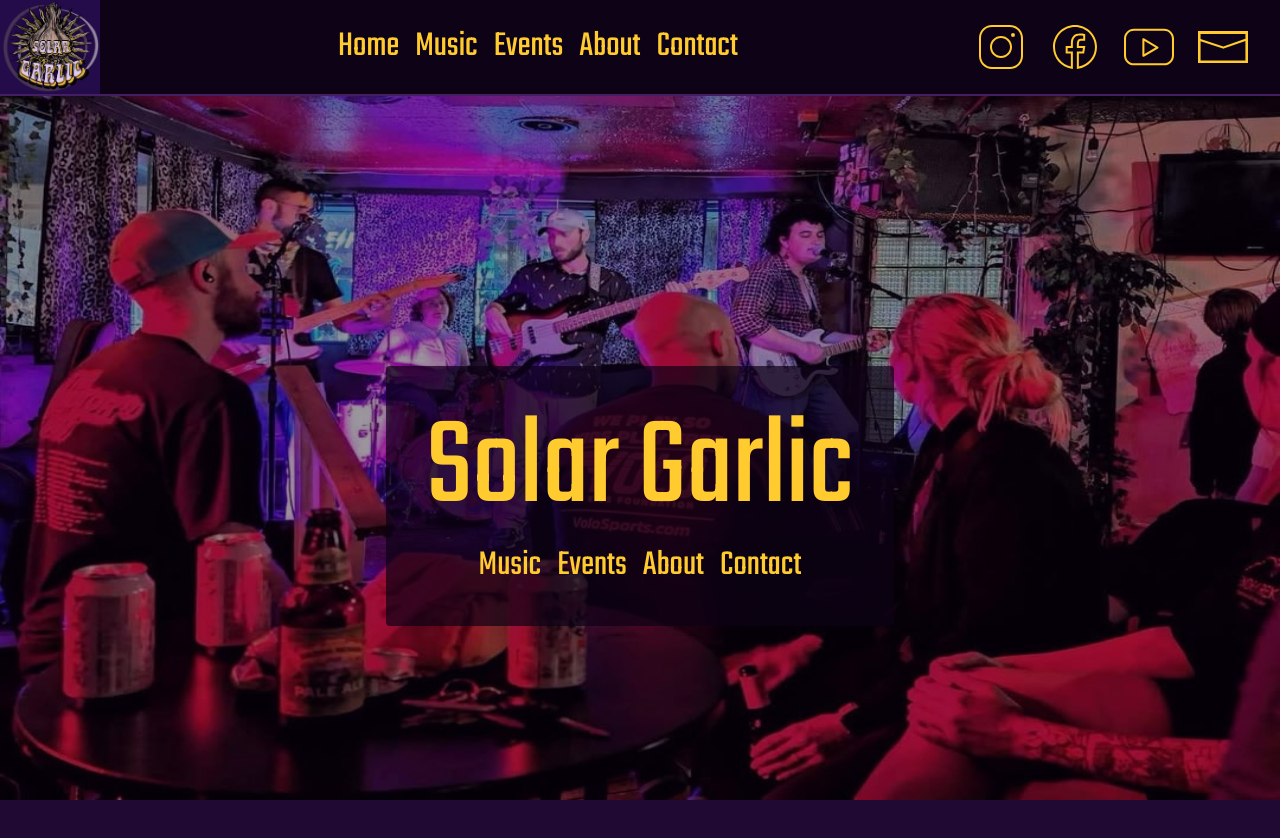
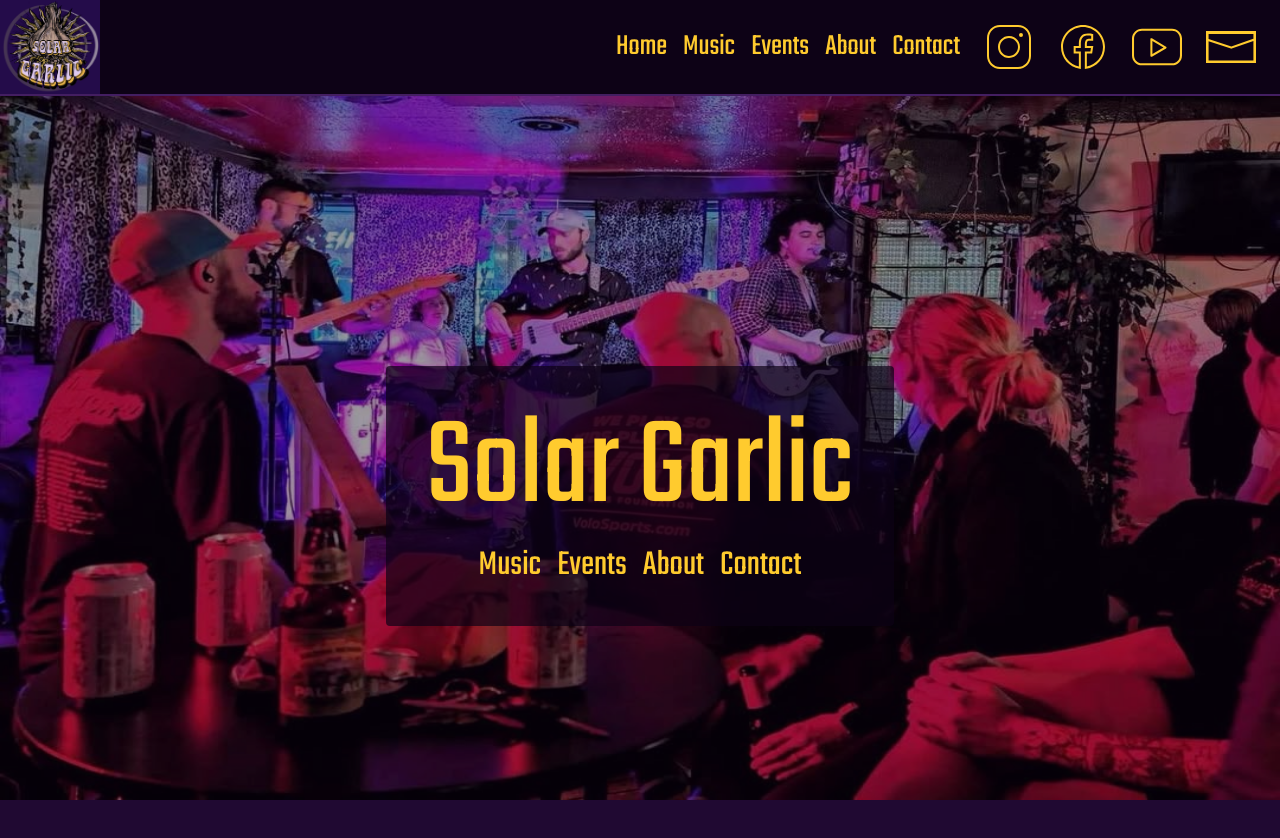
Before and after one commit to galbwe/solar-garlic-website, a Next.js app: page / in a window 1280 px wide. Shown: the top 838 px of the page. Built offline with nearby package versions, Linux system fonts and the light colour scheme.

Commit message:
Adjust nav layout on desktop

```diff
--- a/src/components/Nav.tsx
+++ b/src/components/Nav.tsx
@@ -34,16 +34,18 @@ export default function Nav({ items, breakpoint }: NavProps) {
 function NavDesktop({ items }: NavProps) {
   return (
     <nav
-      className={`xl:flex justify-between items-center h-24 pr-8 bg-purple-dark border-b-2 border-b-purple-light ${teko.className}`}
+      className={`flex justify-between items-center h-24 pr-6 bg-purple-dark border-b-2 border-b-purple-light ${teko.className}`}
     >
       <Link
         href="/"
-        className="text-2xl text-yellow flex flex-row gap-2 h-full"
+        className="text-2xl text-yellow flex flex-row gap-2 h-full self-start"
       >
         <Image src={logo} alt="Solar Garlic Logo" height={50} width={100} />
       </Link>
-      <NavLinks items={items} linkSize="text-4xl" />
-      <SocialLinks />
+      <div className="flex flex-row gap-6 justify-end items-center">
+        <NavLinks items={items} linkSize="text-3xl" />
+        <SocialLinks />
+      </div>
     </nav>
   );
 }
--- a/src/components/NavLinks.tsx
+++ b/src/components/NavLinks.tsx
@@ -32,5 +32,5 @@ export default function NavLinks({
     return <ul className="flex flex-col items-center gap-4">{listItems}</ul>;
   }
 
-  return <ul className="flex flex-row gap-4 2xl:gap-8">{listItems}</ul>;
+  return <ul className="flex flex-row gap-4">{listItems}</ul>;
 }
```
